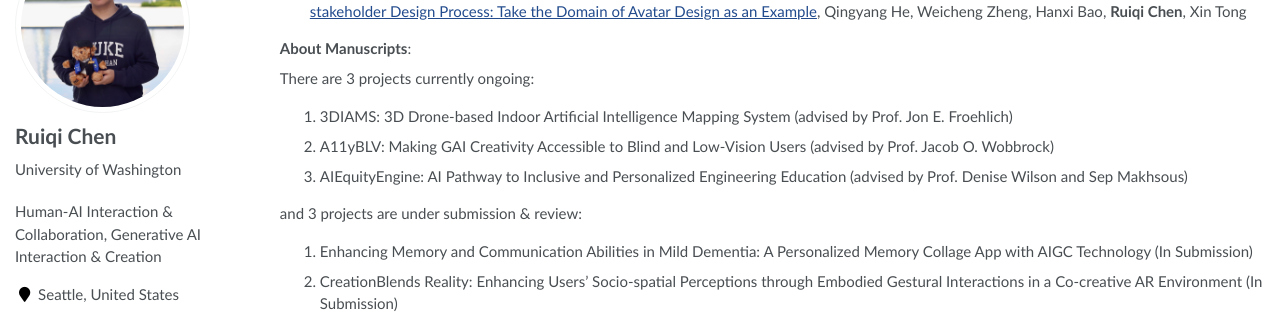
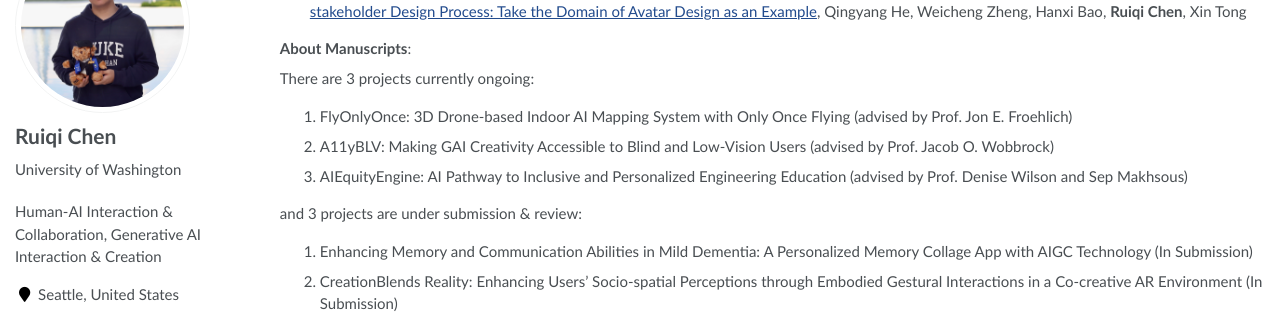
Before and after one commit to Ruiqi-Chen-0216/Ruiqi-Chen-0216.github.io, a Jekyll site: the page built from _pages/home.md, in a window 1280 px wide and 900 px high, scrolled down 1177 px. Shown: the part 153-466 px from the top of the window. Built offline with Jekyll 4.4.1, drawn with Linux system fonts in a browser that asks for light colours; some web fonts are replaced.

Commit message:
Update home.md

```diff
--- a/_pages/home.md
+++ b/_pages/home.md
@@ -76,7 +76,7 @@ Xia Su, **Ruiqi Chen**, Weiye Zhang, Jingwei Ma, Jon E. Froehlich
 **About Manuscripts**:
 
 There are 3 projects currently ongoing:
-1. 3DIAMS: 3D Drone-based Indoor Artificial Intelligence Mapping System (advised by Prof. Jon E. Froehlich)
+1. FlyOnlyOnce: 3D Drone-based Indoor AI Mapping System with Only Once Flying (advised by Prof. Jon E. Froehlich)
 2. A11yBLV: Making GAI Creativity Accessible to Blind and Low-Vision Users (advised by Prof. Jacob O. Wobbrock)
 3. AIEquityEngine: AI Pathway to Inclusive and Personalized Engineering Education (advised by Prof. Denise Wilson and Sep Makhsous)
 
```
